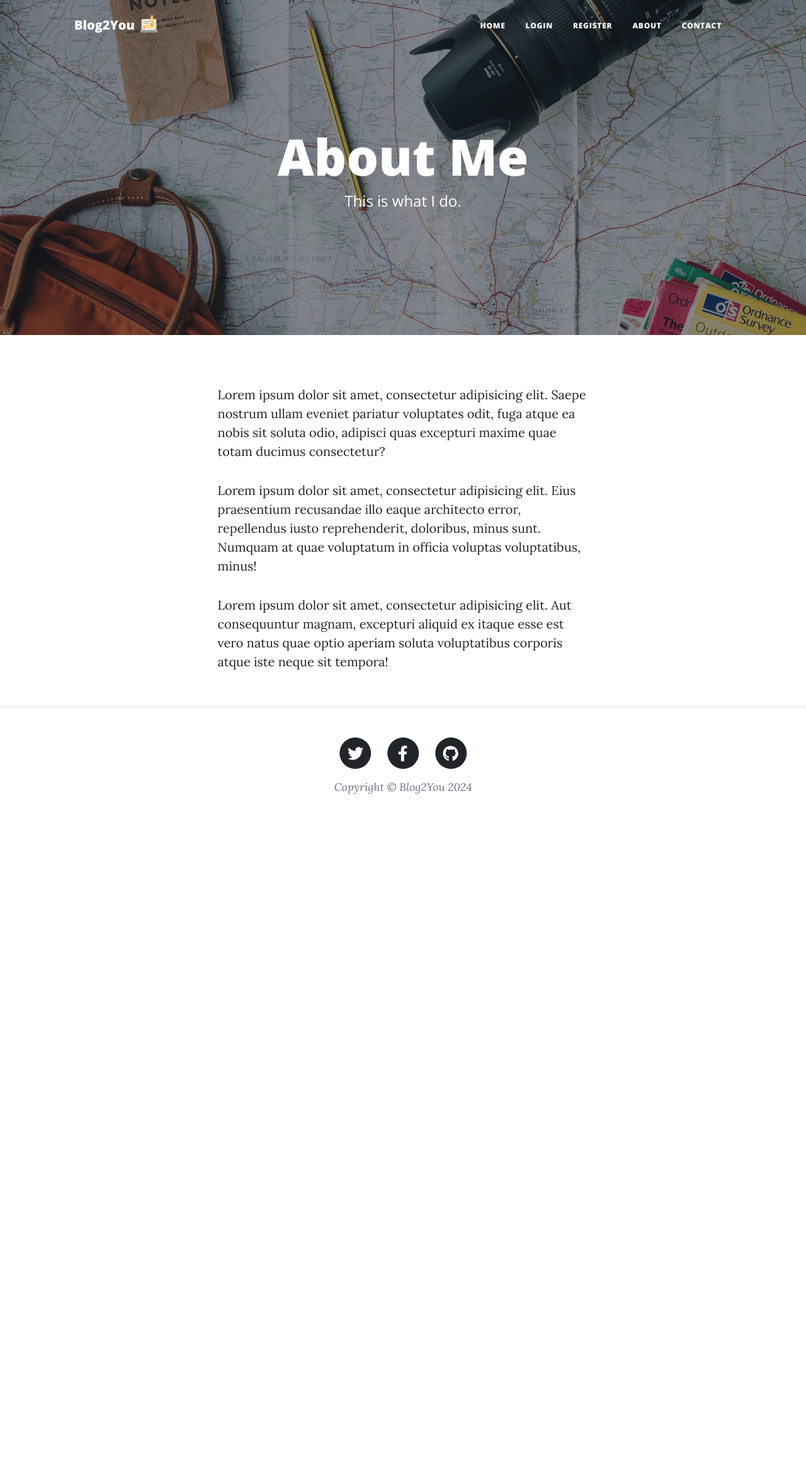
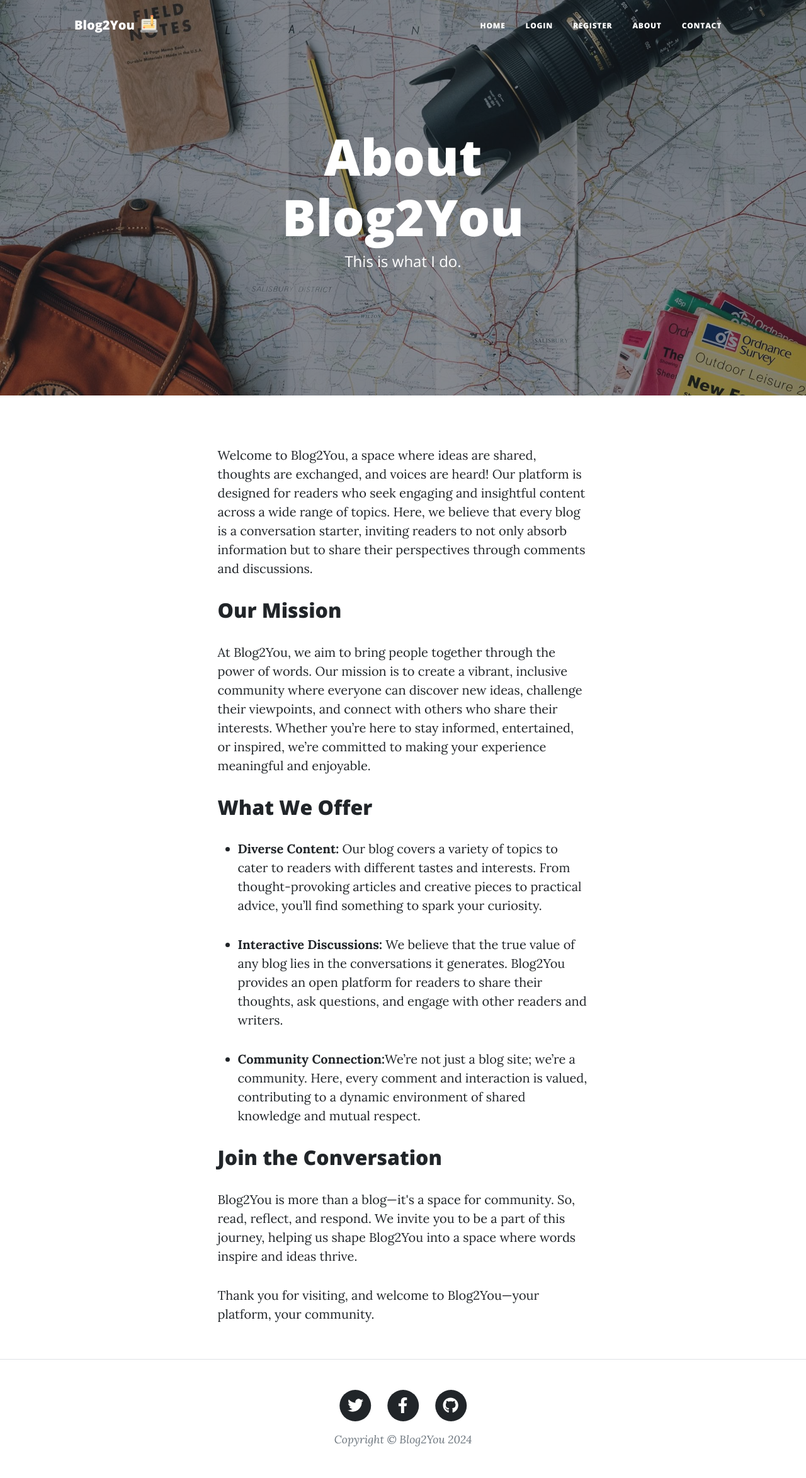
Before and after one commit to Draxer542/Blog2You, a Flask app: page /about in a window 1280 px wide. Shown: the whole page at 63% size. Before the commit the page ends 1261 px from the top, so only its background shows below. Run offline with Flask 3, Linux system fonts and the light colour scheme; some libraries are stand-ins or nearby versions.

Commit message:
Edit About Page

```diff
--- a/templates/about.html
+++ b/templates/about.html
@@ -9,7 +9,7 @@
     <div class="row gx-4 gx-lg-5 justify-content-center">
       <div class="col-md-10 col-lg-8 col-xl-7">
         <div class="page-heading">
-          <h1>About Me</h1>
+          <h1>About Blog2You</h1>
           <span class="subheading">This is what I do.</span>
         </div>
       </div>
@@ -22,23 +22,29 @@
     <div class="row gx-4 gx-lg-5 justify-content-center">
       <div class="col-md-10 col-lg-8 col-xl-7">
         <p>
-          Lorem ipsum dolor sit amet, consectetur adipisicing elit. Saepe
-          nostrum ullam eveniet pariatur voluptates odit, fuga atque ea nobis
-          sit soluta odio, adipisci quas excepturi maxime quae totam ducimus
-          consectetur?
+          Welcome to Blog2You, a space where ideas are shared, thoughts are exchanged, and voices are heard! Our platform is designed for readers who seek engaging and insightful content across a wide range of topics. Here, we believe that every blog is a conversation starter, inviting readers to not only absorb information but to share their perspectives through comments and discussions.
         </p>
+        <h2><b>Our Mission</b></h2>
         <p>
-          Lorem ipsum dolor sit amet, consectetur adipisicing elit. Eius
-          praesentium recusandae illo eaque architecto error, repellendus iusto
-          reprehenderit, doloribus, minus sunt. Numquam at quae voluptatum in
-          officia voluptas voluptatibus, minus!
+          At Blog2You, we aim to bring people together through the power of words. Our mission is to create a vibrant, inclusive community where everyone can discover new ideas, challenge their viewpoints, and connect with others who share their interests. Whether you’re here to stay informed, entertained, or inspired, we’re committed to making your experience meaningful and enjoyable.
         </p>
-        <p>
-          Lorem ipsum dolor sit amet, consectetur adipisicing elit. Aut
-          consequuntur magnam, excepturi aliquid ex itaque esse est vero natus
-          quae optio aperiam soluta voluptatibus corporis atque iste neque sit
-          tempora!
+        <h2><b>What We Offer</b></h2>
+        <ul>
+          <li>
+            <p><b>Diverse Content:</b> Our blog covers a variety of topics to cater to readers with different tastes and interests. From thought-provoking articles and creative pieces to practical advice, you’ll find something to spark your curiosity.</p>
+          </li>
+          <li>
+            <p><b>Interactive Discussions:</b> We believe that the true value of any blog lies in the conversations it generates. Blog2You provides an open platform for readers to share their thoughts, ask questions, and engage with other readers and writers.</p>
+          </li>
+          <li>
+            <p><b>Community Connection:</b>We’re not just a blog site; we’re a community. Here, every comment and interaction is valued, contributing to a dynamic environment of shared knowledge and mutual respect.</p>
+          </li>
+        </ul>
+        <h2><b>Join the Conversation</b></h2>
+          <p>
+          Blog2You is more than a blog—it's a space for community. So, read, reflect, and respond. We invite you to be a part of this journey, helping us shape Blog2You into a space where words inspire and ideas thrive.
         </p>
+        <p>Thank you for visiting, and welcome to Blog2You—your platform, your community.</p>
       </div>
     </div>
   </div>
```
